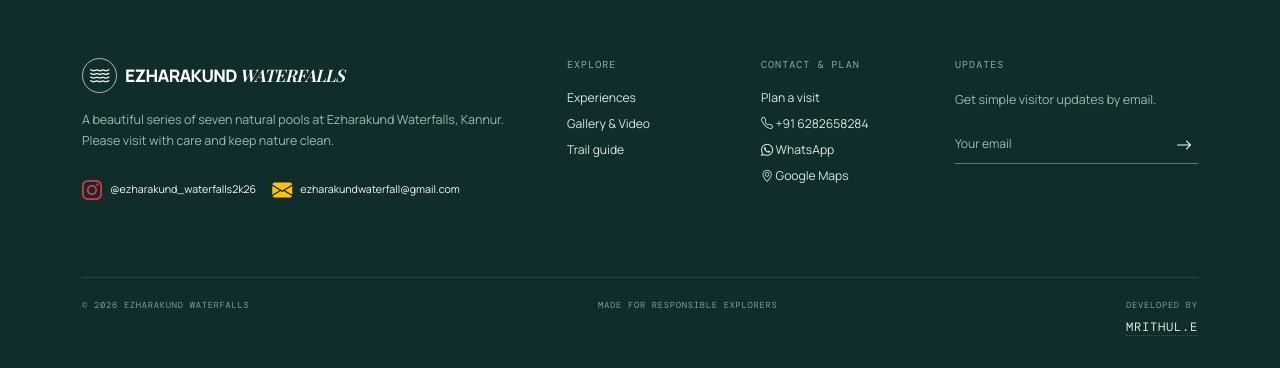
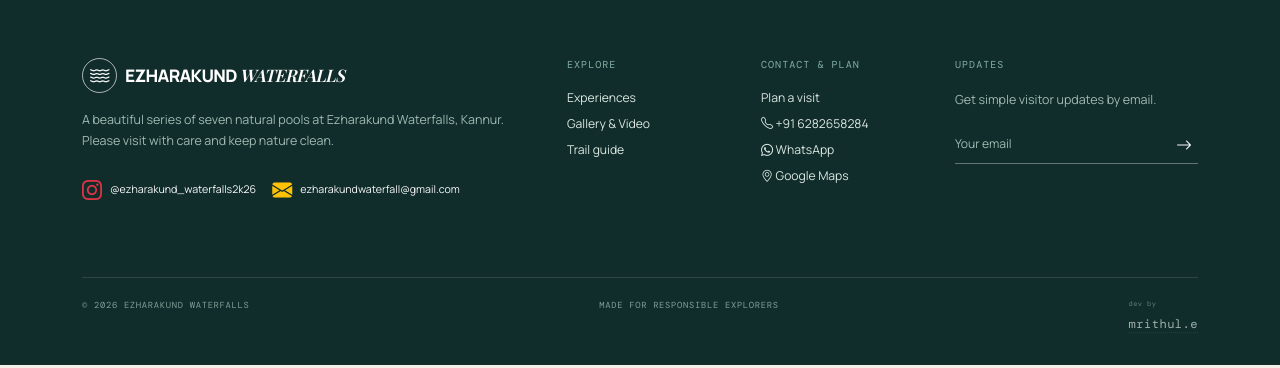
Before and after one commit to Mrithul-E/Ezharakund_waterfalls_static, a plain HTML site: page index.html in a window 1280 px wide. Shown: the part 7620-7988 px from the top of the page. Drawn offline with nearby package versions, Linux system fonts and the light colour scheme; a web font is replaced by a local one.

Commit message:
Refine developer attribution to discreet micro-print (0.44rem)

```diff
--- a/assets/css/style.css
+++ b/assets/css/style.css
@@ -76,6 +76,9 @@ h2 { font-size:clamp(3rem,5vw,5.3rem); font-weight:700; }
 
 .footer-bottom a { color:inherit; text-decoration:none; border-bottom:1px dotted rgba(126,159,150,.35); transition:color .2s, border-color .2s; }
 .footer-bottom a:hover { color:#dce8e2; border-bottom-color:#dce8e2; }
+.dev-credit { font-size:.44rem; letter-spacing:.06em; opacity:.7; text-transform:none; }
+.dev-credit a { border-bottom:1px dotted rgba(126,159,150,.25); }
+.dev-credit a:hover { opacity:1; }
 
 /* Booking Closed State */
 .booking-closed-wrap { position: relative; }
--- a/index.html
+++ b/index.html
@@ -505,7 +505,7 @@
         <div class="footer-bottom">
           <span>© 2026 EZHARAKUND WATERFALLS</span>
           <span>MADE FOR RESPONSIBLE EXPLORERS</span>
-          <span>DEVELOPED BY <a href="https://mrithul.in" target="_blank" rel="noopener">MRITHUL.E</a></span>
+          <span class="dev-credit">dev by <a href="https://mrithul.in" target="_blank" rel="noopener">mrithul.e</a></span>
         </div>
       </div>
     </footer>
```
Also changed, not shown: gallery/index.html (+1 -1 lines).
